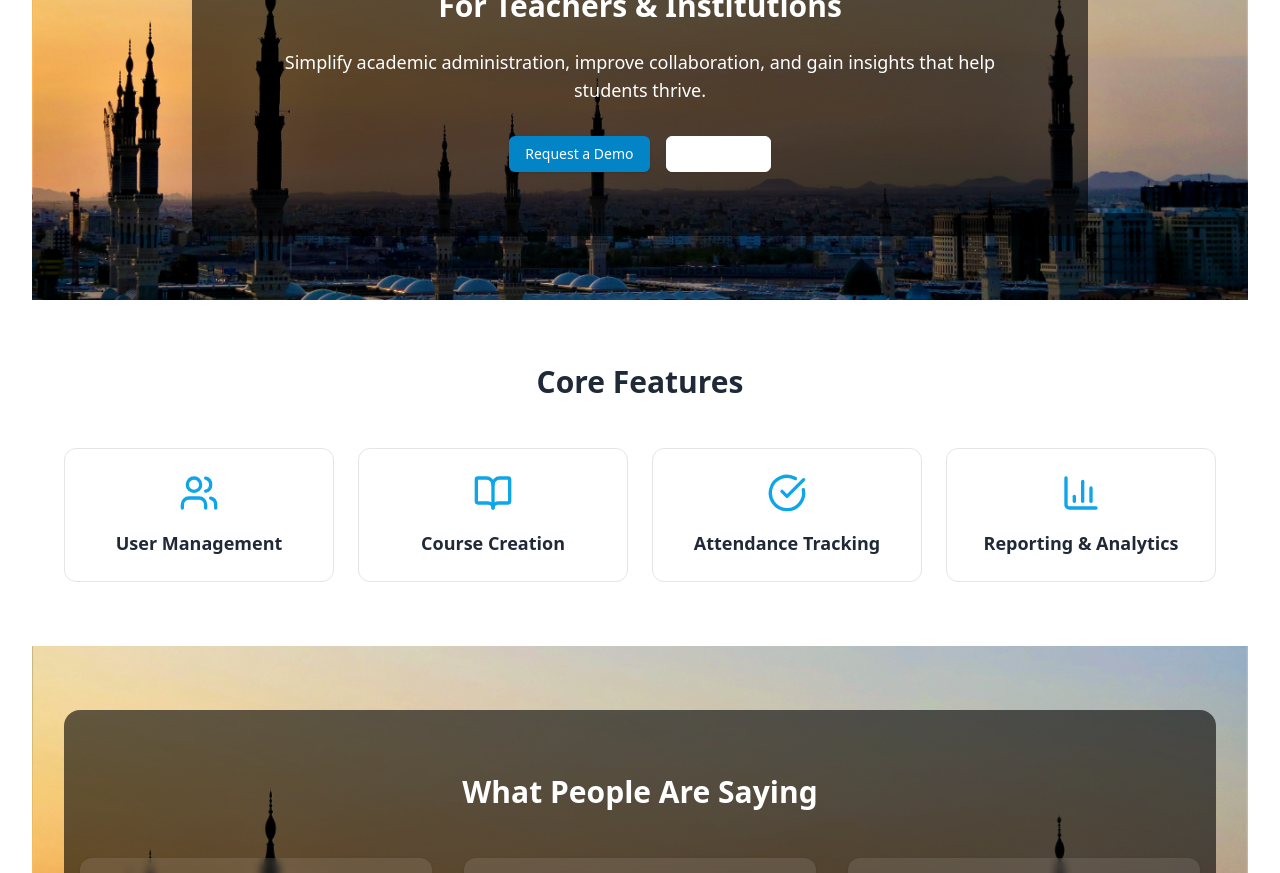
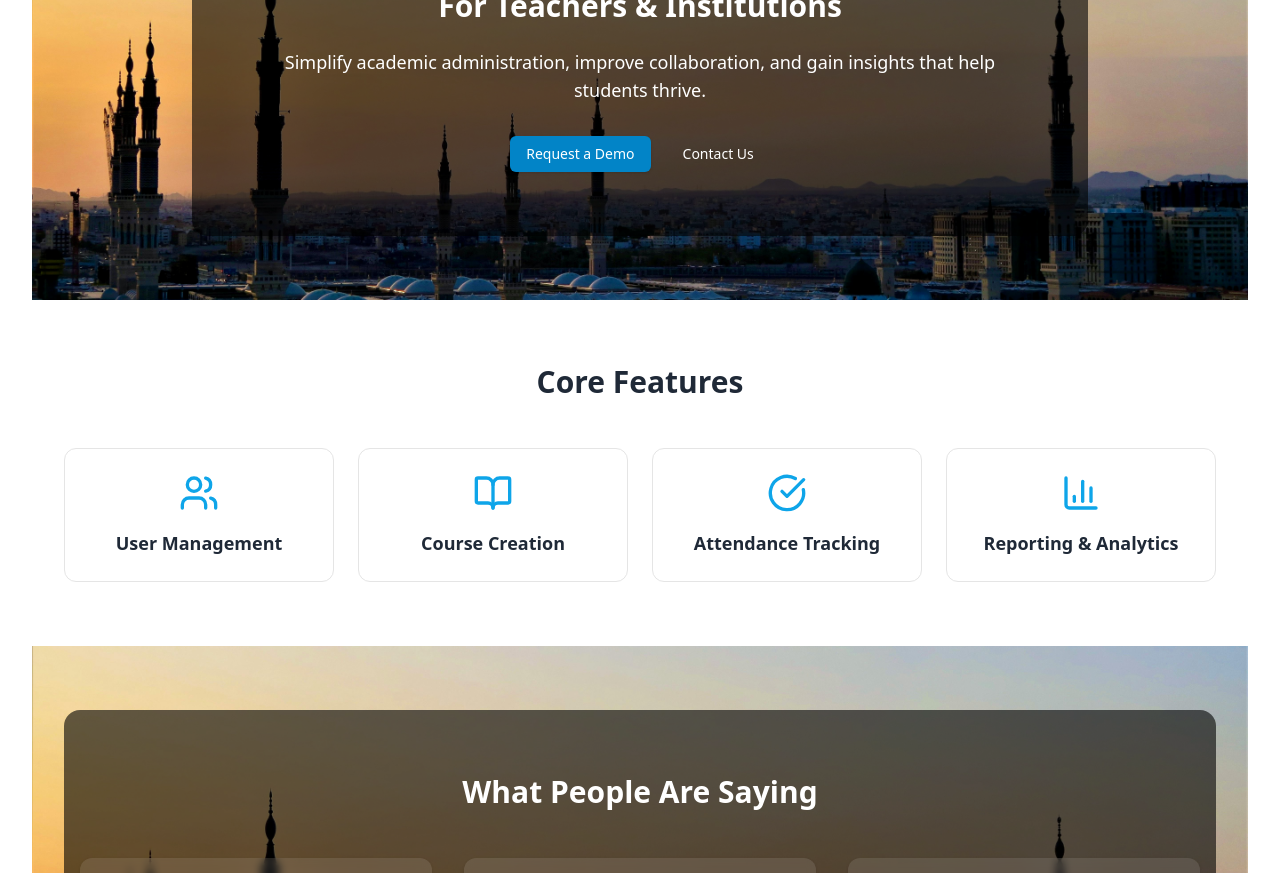
Before and after one commit to menalkerim/murajea-webapp, a React app in the folder frontend/: page / in a window 1280 px wide. Shown: the part 1840-2713 px from the top of the page. Built offline with nearby package versions, Linux system fonts and the light colour scheme; the HTML template or start-up script is replaced by a standard one.

Commit message:
fixed some UI

```diff
--- a/frontend/src/pages/homepage.jsx
+++ b/frontend/src/pages/homepage.jsx
@@ -1,8 +1,6 @@
 import React from "react";
 import { Button } from "@/components/ui/button";
 import { CheckCircle, Users, BookOpen, BarChart3 } from "lucide-react";
-
-// ✅ Import your background images from src/assets
 
 import heroBg from "../assets/1.jpg";
 import hero from "../assets/2.jpg";
@@ -11,7 +9,7 @@ import main from "../assets/3.jpg";
 export default function Home() {
   return (
     <div className="flex flex-col w-full min-h-screen text-gray-800 pt-20">
-      {/* ===== HERO SECTION ===== */}
+      {/* Hero Sections*/}
       <section
         className="text-white w-full py-24 px-6 text-center bg-cover bg-center pt-10"
         style={{ backgroundImage: `url(${main})` }}
@@ -38,7 +36,7 @@ export default function Home() {
         </div>
       </section>
 
-      {/* ===== KEY BENEFITS ===== */}
+      {/* Key Benefits */}
       <section
         id="benefits"
         className="py-20 bg-cover bg-center text-center text-white mt-10"
@@ -75,7 +73,7 @@ export default function Home() {
         </div>
       </section>
 
-      {/* ===== HOW IT WORKS ===== */}
+      {/* How it works */}
       <section
         className="py-16 px-6 text-center bg-cover bg-center text-white"
         style={{ backgroundImage: `url(${heroBg})` }}
@@ -107,7 +105,7 @@ export default function Home() {
         </div>
       </section>
 
-      {/* ===== FOR TEACHERS & INSTITUTIONS ===== */}
+      {/* For teachers and Institutions */}
       <section
         className="py-16 px-6 text-center bg-cover bg-center text-white"
         style={{ backgroundImage: `url(${heroBg})` }}
@@ -125,7 +123,7 @@ export default function Home() {
               Request a Demo
             </Button>
             <Button
-              variant="outline"
+              variant="defualt"
               className="border-white text-white hover:bg-white/10"
             >
               Contact Us
@@ -133,7 +131,7 @@ export default function Home() {
           </div>
         </div>
       </section>
-
+      {/*Core Features*/}
       <section className="py-16 px-6 bg-white text-center">
         <h2 className="text-3xl font-bold mb-12">Core Features</h2>
         <div className="grid md:grid-cols-4 gap-6 max-w-6xl mx-auto">
@@ -154,7 +152,7 @@ export default function Home() {
         </div>
       </section>
 
-      {/* ===== TESTIMONIALS ===== */}
+      {/* Testimonials */}
       <section
         className="py-16 px-6 bg-cover bg-center text-white text-center"
         style={{ backgroundImage: `url(${heroBg})` }}
@@ -191,7 +189,7 @@ export default function Home() {
         </div>
       </section>
 
-      {/* ===== FOOTER ===== */}
+      {/* Footer */}
       <footer className="bg-gray-900 text-white text-center py-6">
         <p>© {new Date().getFullYear()} Murajea WebApp. All rights reserved.</p>
       </footer>
```
